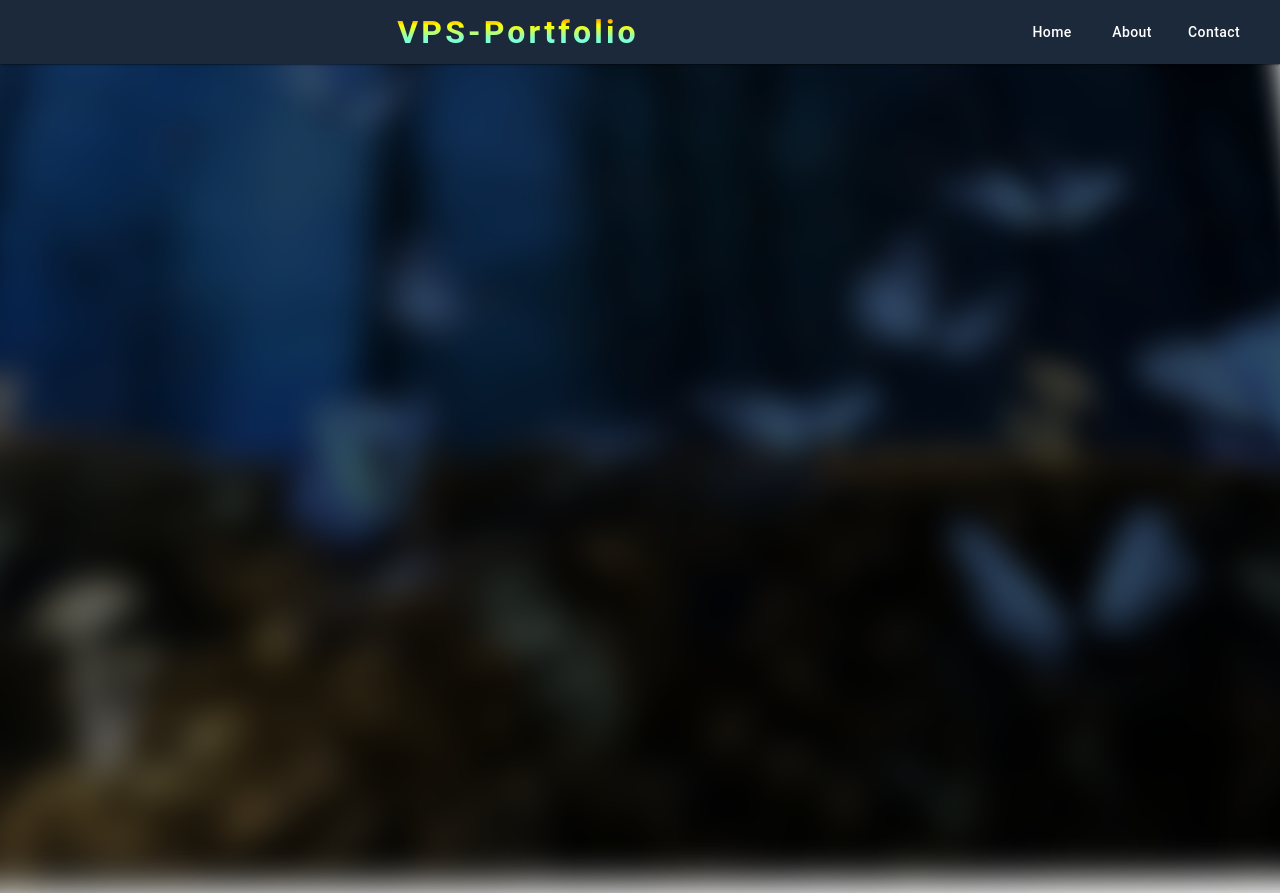
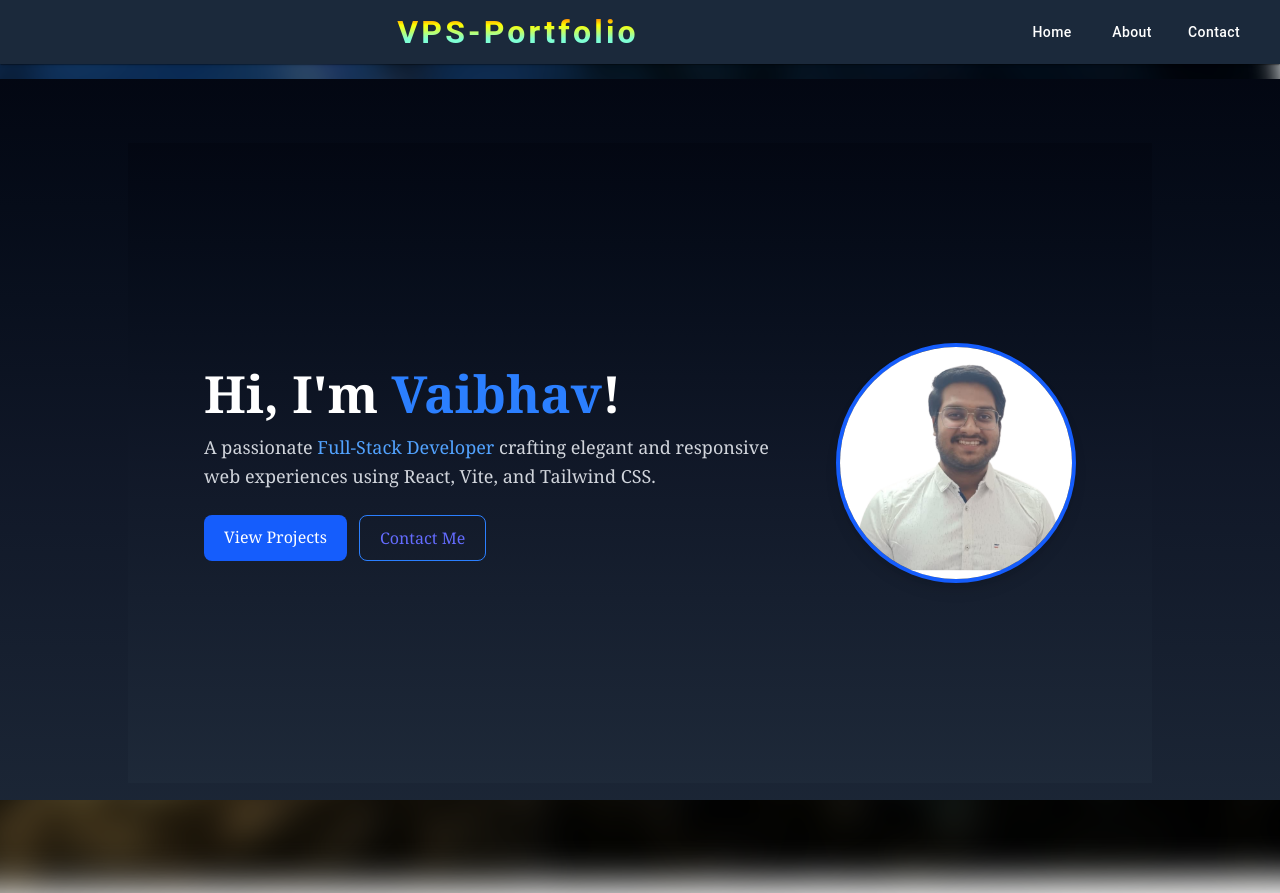
Before and after one commit to vps6003/vps-portfolio, a React (Vite) app: page /home in a window 1280 px wide. Shown: the top 893 px of the page. Built offline with nearby package versions, Linux system fonts and the light colour scheme.

Commit message:
creating readme , herio-card , page-wrapper

```diff
--- a/src/App.jsx
+++ b/src/App.jsx
@@ -4,6 +4,7 @@ import AnimatedRoutes from "./components/animations/AnimatedRoutes";
 // import BackgroundMusic from "./components/BackgroundMusic";
 // import BackgroundAudio from "./assets/faded-electric-piano-version-180274.mp3";
 import {Spacer} from "./components/navigation/Spacer";
+import {PageWrapper} from "./components/animations/PageWrapper";
 
 function App() {
   return (
@@ -11,7 +12,10 @@ function App() {
       {/* <BackgroundMusic src={BackgroundAudio}/> */}
       <Navbar /> {/* stays static */}
       <Spacer />
+      <PageWrapper>
+
       <AnimatedRoutes /> {/* contains routes + animations */}
+      </PageWrapper>
       <Spacer />
     </div>
   );
--- a/src/components/ExperienceCard.jsx
+++ b/src/components/ExperienceCard.jsx
@@ -9,8 +9,8 @@ export const ExperienceCard = ({
   skills,
 }) => {
   return (
-    <div className="xl:w-[114%] w-full bg-gray-900/60 border border-gray-700 hover:border-gray-500 transition-all duration-300 rounded-2xl w-full shadow-lg">
-      <div className="xl:w-[100%] p-5 flex flex-col sm:flex-row gap-4">
+    <div className="w-full bg-gray-900/60 border border-gray-700 hover:border-gray-500 transition-all duration-300 rounded-2xl w-full shadow-lg">
+      <div className="p-5 flex flex-col sm:flex-row gap-4">
         {/* Company Logo */}
         {logo && (
           <div className="flex-shrink-0 w-16 h-16  rounded-full overflow-hidden bg-gray-800">
--- /dev/null
+++ b/src/components/HeroCard.jsx
@@ -0,0 +1,64 @@
+import { motion } from "framer-motion";
+import ProfileImage from "../assets/Profile.png";
+
+export const HeroCard = () => {
+  return (
+    <section className="w-full min-h-[80vh] flex flex-col-reverse lg:flex-row items-center justify-center gap-8 lg:gap-14 px-4 sm:px-8 lg:px-16 py-12 bg-gradient-to-b from-gray-950 via-gray-900 to-gray-800 text-white overflow-hidden">
+
+      {/* Text Section */}
+      <motion.div
+        className="text-center lg:text-left max-w-xl"
+        initial={{ opacity: 0, y: 40 }}
+        whileInView={{ opacity: 1, y: 0 }}
+        transition={{ duration: 0.8, ease: "easeOut" }}
+        viewport={{ once: true }}
+      >
+        <h1 className="text-3xl sm:text-4xl lg:text-5xl font-extrabold mb-3 leading-tight">
+          Hi, I'm <span className="text-blue-500">Vaibhav</span>!
+        </h1>
+        <p className="text-sm sm:text-base lg:text-lg text-gray-300 mb-6 leading-relaxed">
+          A passionate <span className="text-blue-400 font-medium">Full-Stack Developer</span> crafting elegant and responsive web experiences using React, Vite, and Tailwind CSS.
+        </p>
+
+        <motion.div
+          className="flex flex-col sm:flex-row gap-3 justify-center lg:justify-start"
+          initial={{ opacity: 0, y: 25 }}
+          whileInView={{ opacity: 1, y: 0 }}
+          transition={{ delay: 0.2, duration: 0.6 }}
+          viewport={{ once: true }}
+        >
+          <a
+            href="projects"
+            className="px-5 py-2.5 bg-blue-600 hover:bg-blue-700 rounded-lg text-white font-semibold transition-all"
+          >
+
+            <span className="text-white">
+              View Projects
+              </span>
+          </a>
+          <a
+            href="/contact"
+            className="px-5 py-2.5 border border-blue-500 hover:bg-blue-500/20 rounded-lg text-blue-400 font-semibold transition-all"
+          >
+            Contact Me
+          </a>
+        </motion.div>
+      </motion.div>
+
+      {/* Image Section */}
+      <motion.div
+        className="flex-shrink-0 flex justify-center"
+        initial={{ opacity: 0, scale: 0.9, x: 70 }}
+        whileInView={{ opacity: 1, scale: 1, x: 0 }}
+        transition={{ duration: 0.8, ease: "easeOut" }}
+        viewport={{ once: true }}
+      >
+        <img
+          src={ProfileImage}
+          alt="Vaibhav Prakash Saraf"
+          className="w-32 h-32 sm:w-44 sm:h-44 lg:w-60 lg:h-60 object-cover rounded-full border-4 border-blue-600 shadow-lg hover:scale-105 transition-transform duration-300"
+        />
+      </motion.div>
+    </section>
+  );
+};
--- /dev/null
+++ b/src/components/animations/PageWrapper.jsx
@@ -0,0 +1,18 @@
+export const PageWrapper = ({ children }) => {
+  return (
+    <div
+      className="
+        w-full
+        min-h-screen
+        px-4 sm:px-6 md:px-10 lg:px-20 xl:px-32
+        py-8 sm:py-10 lg:py-16
+        max-w-7xl
+        mx-auto
+        bg-gradient-to-b from-gray-950 via-gray-900 to-gray-800
+        text-white
+      "
+    >
+      {children}
+    </div>
+  );
+};
--- a/src/containers/HomePage.jsx
+++ b/src/containers/HomePage.jsx
@@ -1,15 +1,15 @@
 import { AnimatedContent } from "../components/animations/AnimatedContent";
-import { AvatarCard } from "../components/AvatarCard";
+import { HeroCard } from "../components/HeroCard";
 import ProfileImage from "./../assets/Profile.png"
 
 
 export const Home = () => {
   const exportClass =
-    "fixed max-w-3xl sm:top-22 md:top-24 lg:top-26 xl:top-28 2xl:top-23 sm:left-8 md:left-10 lg:left-12 xl:left-14 2xl:left-16 top-20 left-6 flex flex-col gap-8 text-left";
+    "overflow-auto sm:top-22 md:top-24 lg:top-26 xl:top-28 2xl:top-23 sm:left-8 md:left-10 lg:left-12 xl:left-14 2xl:left-16 top-20 left-6 flex flex-col gap-8 text-left";
   return (
     <>
       <AnimatedContent className={exportClass}>
-        <AvatarCard src={ProfileImage} />
+        <HeroCard/>
       </AnimatedContent>
     </>
   );
```
Also changed, not shown: src/components/animations/AnimatedRoutes.jsx (+6 -2 lines), 1 other file (tests, documents, lock files or other folders).
